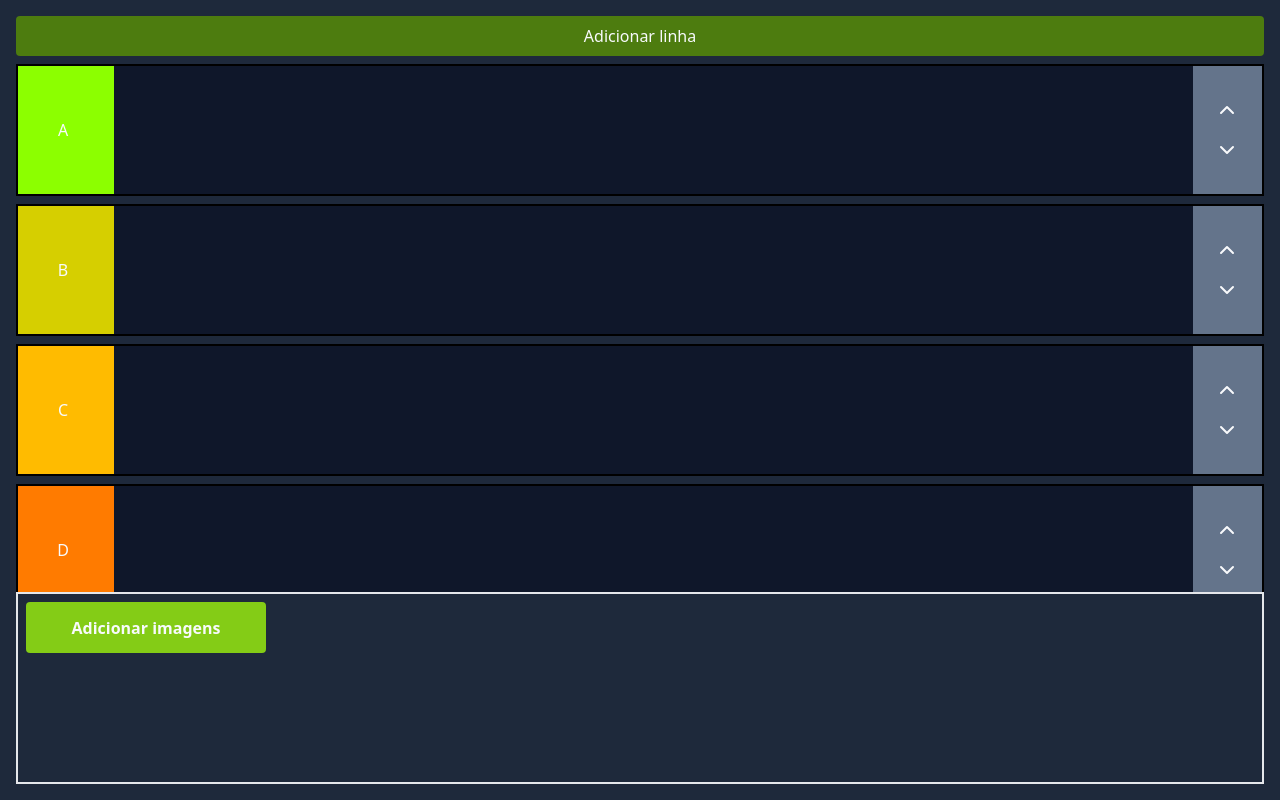
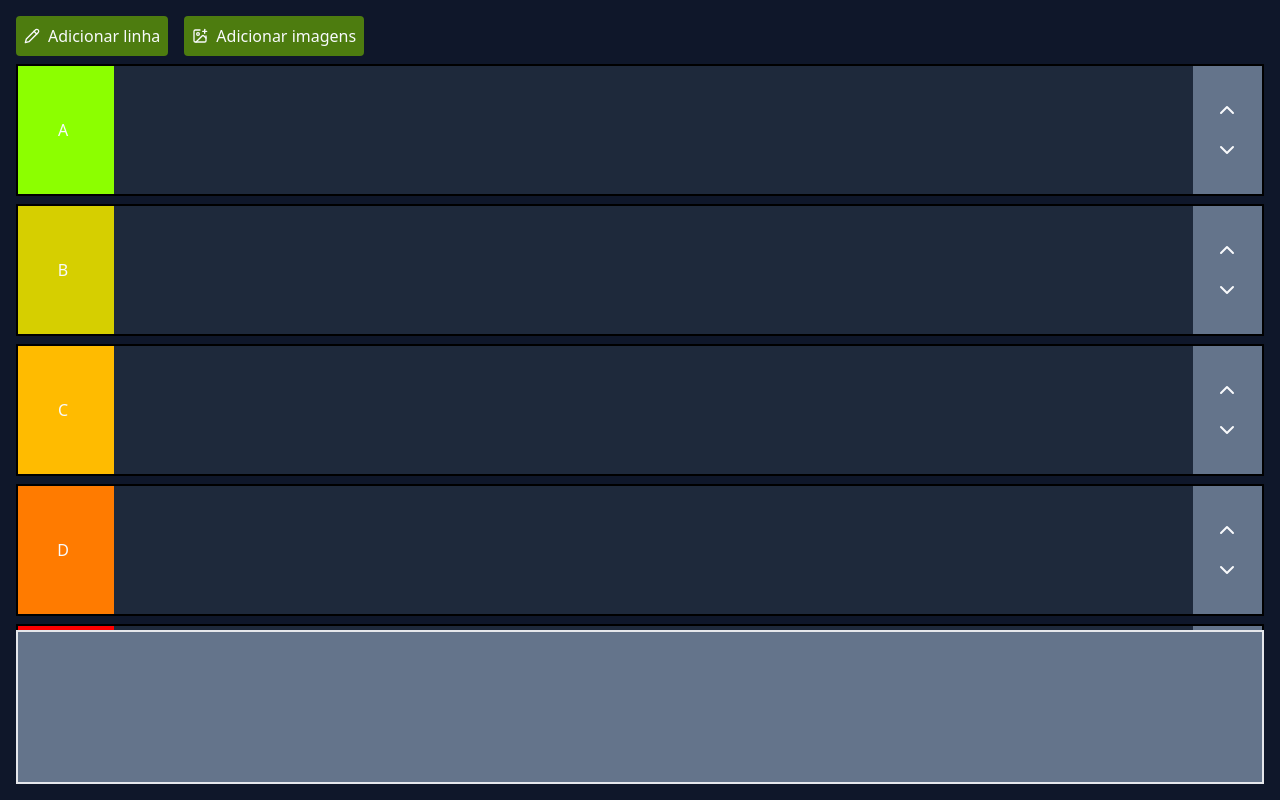
Before and after one commit to Jordaobm/tierlist, a React (Vite) app: page / in a window 1280 px wide. Built offline with nearby package versions, Linux system fonts and the light colour scheme.

Commit message:
Ajustando estilizações

```diff
--- a/index.html
+++ b/index.html
@@ -6,7 +6,7 @@
     <meta name="viewport" content="width=device-width, initial-scale=1.0" />
     <title>Vite + React + TS</title>
   </head>
-  <body class="bg-slate-800 text-slate-50">
+  <body class="bg-slate-900 text-slate-50">
     <div id="root"></div>
     <script type="module" src="/src/main.tsx"></script>
   </body>
--- a/src/App.tsx
+++ b/src/App.tsx
@@ -1,4 +1,10 @@
-import { ChevronDown, ChevronUp } from "lucide-react";
+import {
+  ChevronDown,
+  ChevronUp,
+  ImagePlus,
+  Pencil,
+  PictureInPicture,
+} from "lucide-react";
 import { useState } from "react";
 import { v4 } from "uuid";
 import { Image } from "./components/Image";
@@ -111,14 +117,38 @@ export const App = () => {
   };
 
   return (
-    <div className="w-full flex flex-col h-[100vh] p-4">
+    <div className="w-full flex flex-col h-[100vh] p-4 max-w-screen-xl m-auto">
       <div
         id="content"
-        className="w-full flex flex-col h-[75vh] gap-2 overflow-y-auto"
+        className="w-full flex flex-col h-[80vh] gap-2 overflow-y-auto"
       >
-        <button onClick={addRow} className="bg-lime-700 p-2 rounded ">
-          Adicionar linha
-        </button>
+        <div className="flex gap-4 h-12">
+          <button
+            onClick={addRow}
+            className="bg-lime-700 p-2 rounded flex items-center gap-2 hover:bg-lime-900"
+          >
+            <Pencil size="16" />
+            Adicionar linha
+          </button>
+
+          <div className="h-[100%] flex">
+            <input
+              type="file"
+              multiple
+              onChange={addFiles}
+              className="opacity-0 hidden"
+              id="file"
+            ></input>
+
+            <label
+              htmlFor="file"
+              className="bg-lime-700 p-2 rounded flex items-center gap-2 cursor-pointer hover:bg-lime-900"
+            >
+              <ImagePlus size="16" />
+              Adicionar imagens
+            </label>
+          </div>
+        </div>
 
         {rows
           ?.sort((a, b) => (a?.order > b?.order ? 1 : -1))
@@ -153,7 +183,7 @@ export const App = () => {
                   }
                 />
               </label>
-              <div className="bg-slate-900 w-[100%] min-h-32 flex flex-wrap">
+              <div className="bg-slate-800 w-[100%] min-h-32 flex flex-wrap">
                 {row?.files?.map((file) => (
                   <Image
                     key={file?.id}
@@ -183,22 +213,10 @@ export const App = () => {
           ))}
       </div>
 
-      <div id="images" className="w-full flex flex-col h-[25vh] border-2">
-        <input
-          type="file"
-          multiple
-          onChange={addFiles}
-          className="opacity-0 hidden"
-          id="file"
-        ></input>
-
-        <label
-          htmlFor="file"
-          className="flex items-center text-center justify-center font-bold m-2 w-60 h-20 bg-lime-500 rounded "
-        >
-          Adicionar imagens
-        </label>
-
+      <div
+        id="images"
+        className="w-full flex flex-col h-[20vh] border-2 bg-slate-500"
+      >
         <div className="w-full flex overflow-x-auto h-[100%]">
           {files
             ?.filter((e) => !e?.used)
--- a/src/components/Image/index.tsx
+++ b/src/components/Image/index.tsx
@@ -9,6 +9,7 @@ export interface ImageProps {
 export const Image = ({ file, setFiles, setRows }: ImageProps) => {
   return (
     <div
+      title={file?.file?.name}
       draggable
       key={file?.id}
       id={file?.id}
```
